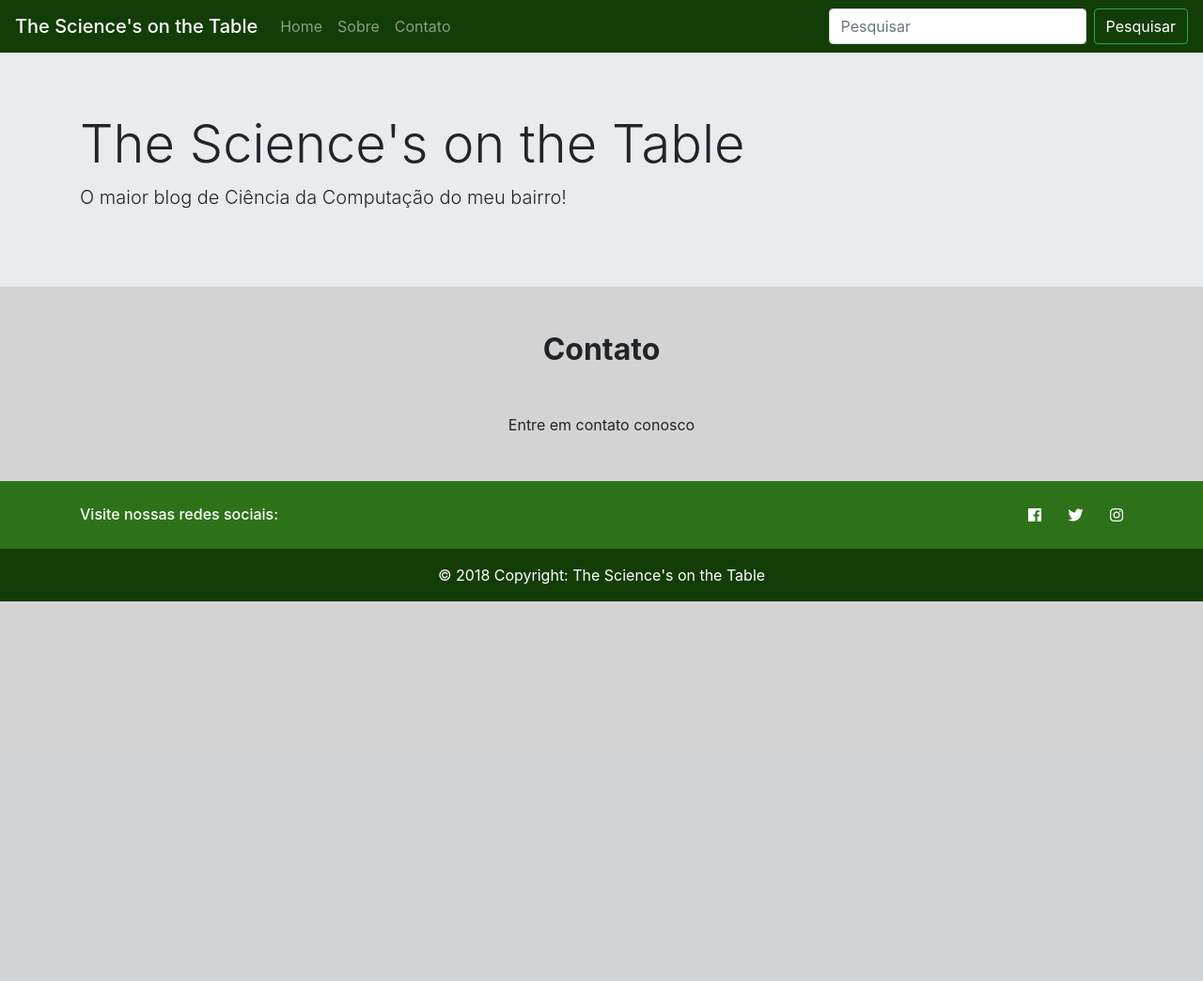
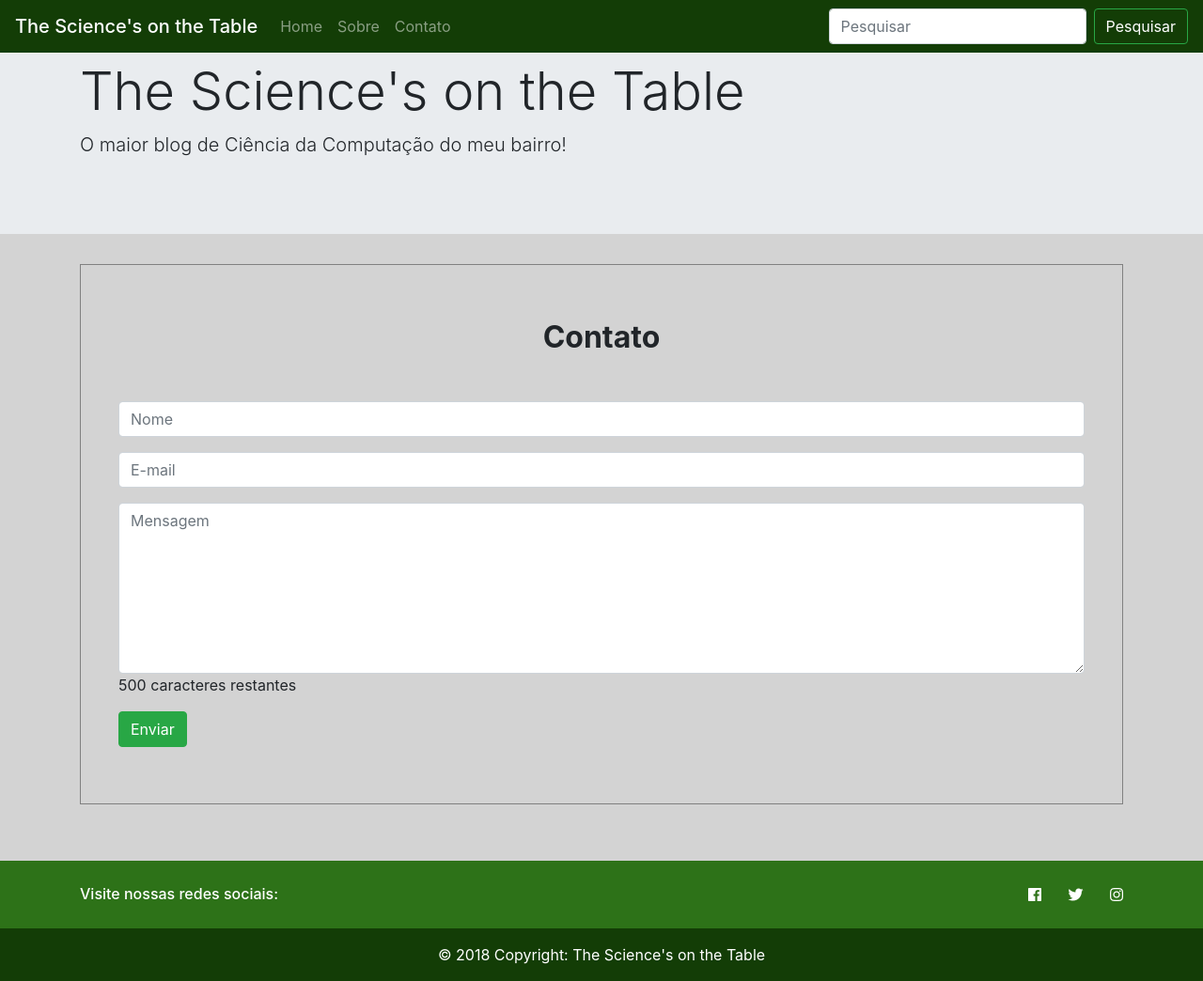
Before and after one commit to emilysombra/blog, a PHP site: page /contato.php in a window 1280 px wide. Shown: the whole page at 94% size. Before the commit the page ends 640 px from the top, so only its background shows below. Run offline with PHP 8.4, Linux system fonts and the light colour scheme; some libraries are stand-ins or nearby versions.

Commit message:
Add form de contato

```diff
--- a/contato.php
+++ b/contato.php
@@ -19,11 +19,29 @@
     <div class="jumbotron-fluid">
         <div class="container">
             <!-- form de contato -->
-            <section class="my-5">
-                <h2 class="h1-responsive font-weight-bold text-center my-5">Contato</h2>
-                <p class="grey-text text-center w-responsive mx-auto mb-5">Entre em contato conosco</p>
-                </div>
-            </section>
+            <div class="form-area">
+                <form role="form">
+                    <h2 class="h1-responsive font-weight-bold text-center my-5">Contato</h2>
+                    <!-- campo nome-->
+                    <div class="form-group">
+                        <input type="text" class="form-control" id="nome" name="nome" placeholder="Nome">
+                    </div>
+                    <!-- campo email-->
+                    <div class="form-group">
+                        <input type="text" class="form-control" id="email" name="email" placeholder="E-mail">
+                    </div>
+                    <!-- campo mensagem -->
+                    <div class="form-group">
+                        <textarea class="form-control" type="textarea" id="msg" placeholder="Mensagem" maxlength="500" rows="7"></textarea>
+                        <span class="help-block">
+                            <p id="charsrestantes" class="help-block">Você atingiu o limite</p>
+                        </span>
+                    </div>
+                    <!-- botão de envio -->
+                    <button type="button" id="enviar" name="enviar" class="btn btn-success pull-right">Enviar</button>
+                </form>
+
+            </div>
         </div>
     </div>
     <!-- (new) fim div de corpo do site -->
@@ -31,3 +49,6 @@
 
     <!-- rodapé do site -->
 <?php include "includes/rodape.php" ?>
+
+<!-- script de caracteres restantes -->
+<script type="text/javascript" src="js/caracteres-restantes.js"></script>
--- a/css/main.css
+++ b/css/main.css
@@ -17,3 +17,9 @@ body{
 #rodape-copyright{
     background: #133d06;
 }
+
+.form-area{
+    padding: 10px 40px 60px;
+    margin: 10px 0px 60px;
+    border: 1px solid GREY;
+}
--- a/includes/menu.php
+++ b/includes/menu.php
@@ -1,4 +1,4 @@
-    <nav class="navbar navbar-expand-lg navbar-dark" style="background-color: #133d06">
+    <nav class="navbar fixed-top navbar-expand-lg navbar-dark" style="background-color: #133d06">
         <!-- marca do blog -->
         <span class="navbar-brand mb-0 h1">The Science's on the Table</span>
         <!-- botão dropdown (para layout responsivo -->
--- /dev/null
+++ b/js/caracteres-restantes.js
@@ -0,0 +1,18 @@
+$(document).ready(function(){
+    $('#charsrestantes').text('500 caracteres restantes');
+    $('#msg').keydown(function () {
+        var max = 500;
+        var len = $(this).val().length;
+        if (len >= max) {
+            $('#charsrestantes').text('Você atingiu o limite');
+            $('#charsrestantes').addClass('red');
+            $('#enviar').addClass('disabled');
+        }
+        else {
+            var ch = max - len;
+            $('#charsrestantes').text(ch + ' caracteres restantes');
+            $('#enviar').removeClass('disabled');
+            $('#charsrestantes').removeClass('red');
+        }
+    });
+});
```
